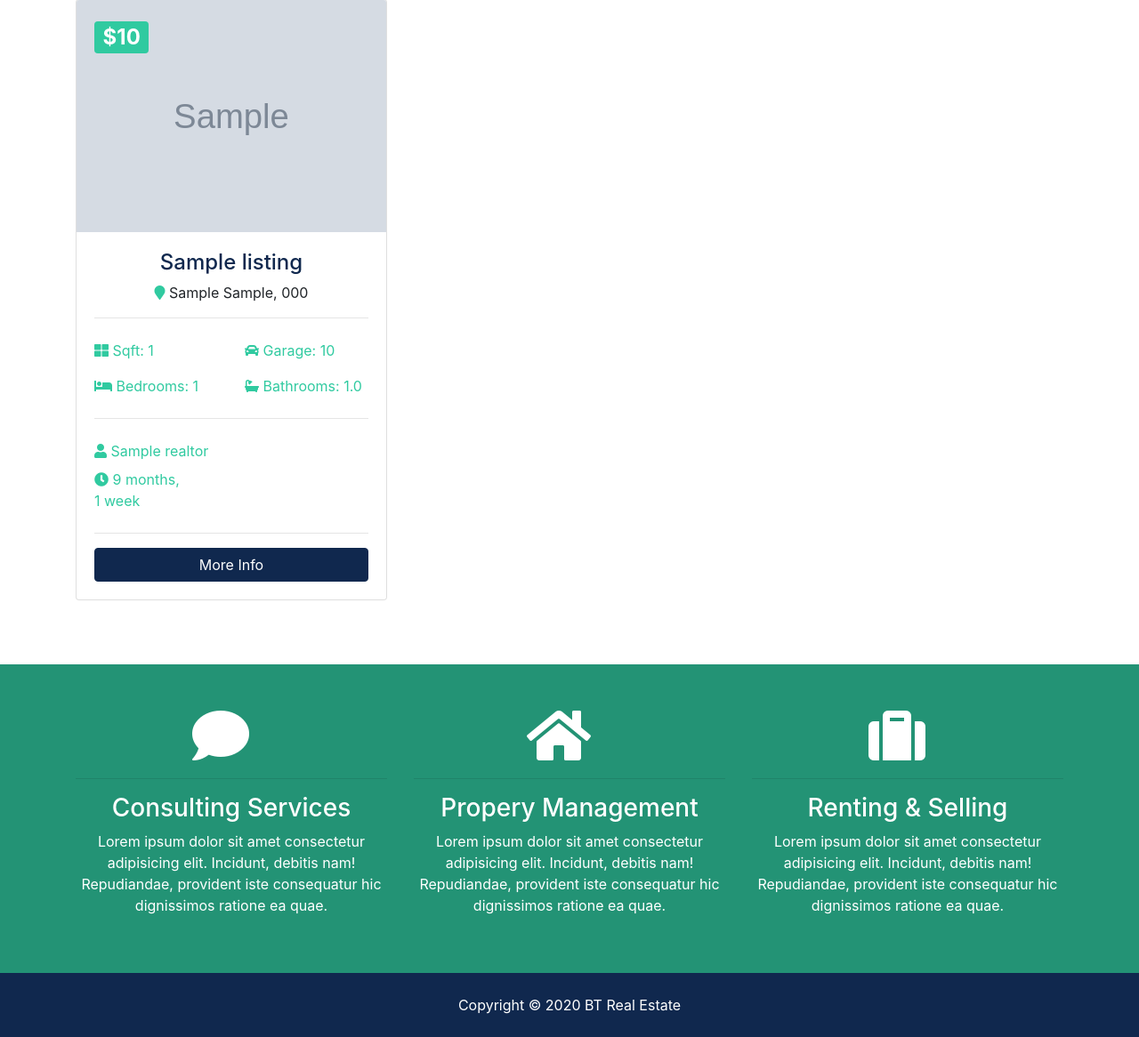
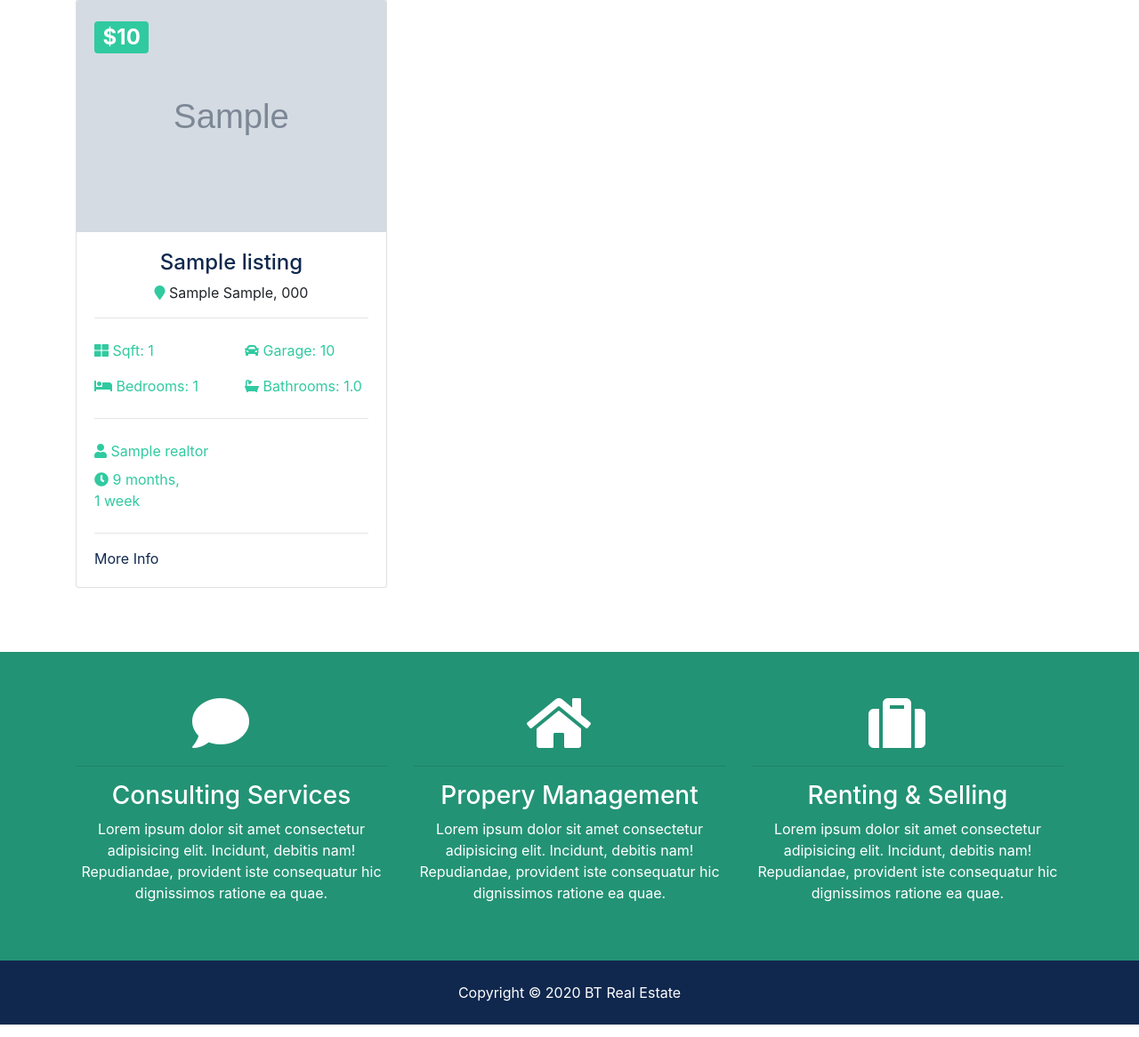
Before and after one commit to arianrah/Barry-Typical-Real-Estate-Website, a Django app: page / in a window 1280 px wide. Shown: the part 877-2043 px from the top of the page at 89% size. Run offline with Django 3.2, Linux system fonts and the light colour scheme; tables that the repository leaves empty hold one stand-in row (values such as "Sample post"); grey boxes marked "Sample" are stand-in pictures; some libraries are stand-ins or nearby versions.

Commit message:
Added 'more info/ link.

```diff
--- a/templates/pages/index.html
+++ b/templates/pages/index.html
@@ -128,7 +128,7 @@
                 <i class="fas fa-clock"></i> {{ listing.list_date | timesince }}</div>
             </div>
             <hr>
-            <a href="listing.html" class="btn btn-primary btn-block">More Info</a>
+            <a href="{% url 'listing' listing.id %} class="btn btn-primary btn-block">More Info</a>
           </div>
         </div>
       </div>
```
